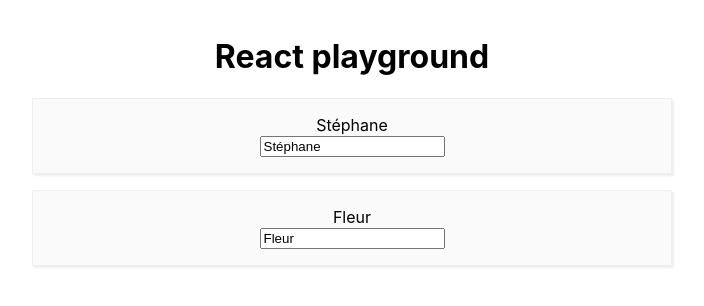
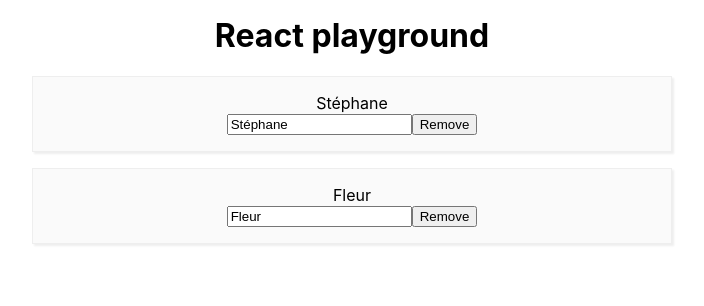
Before and after one commit to avine/react-playground, a React (Create React App) app: page / in a window 1280 px wide. Shown: the top 306 px of the page, without its empty margins (288-992 px from the left). Built offline with nearby package versions, Linux system fonts and the light colour scheme.

Commit message:
Enable removing from the list

```diff
--- a/src/App.tsx
+++ /dev/null
@@ -1,43 +0,0 @@
-import React, { Component } from 'react';
-import './App.css';
-
-import Persons from './components/Persons/Persons';
-import { IPerson } from './components/Persons/Person/Person';
-
-interface IAppProps {
-  title: string;
-}
-
-interface IAppState {
-  persons: IPerson[];
-}
-
-class App extends Component<IAppProps, IAppState> {
-  public state: IAppState = {
-    persons: [
-      { id: 1, name: 'Stéphane' },
-      { id: 2, name: 'Fleur' }
-    ]
-  };
-
-  public changeHandler = (person: IPerson) => {
-    this.setState((state: IAppState) => ({
-      persons: state.persons.map(p => p.id === person.id ? person : p)
-    }));
-  };
-
-  constructor(props: IAppProps) {
-    super(props);
-  }
-
-  public render() {
-    return (
-      <div className="App">
-        <h1>{this.props.title}</h1>
-        <Persons persons={this.state.persons} changeHandler={this.changeHandler} />
-      </div>
-    );
-  }
-}
-
-export default App;
--- /dev/null
+++ b/src/components/Header/Header.module.scss
@@ -0,0 +1,3 @@
+.title {
+    margin-top: 0;
+}
--- /dev/null
+++ b/src/components/Header/Header.tsx
@@ -0,0 +1,15 @@
+import * as React from 'react';
+
+import styles from './Header.module.scss';
+
+export interface IHeaderProps {
+  title: string;
+}
+
+const Header = (props: IHeaderProps) => {
+  return (
+    <h1 className={styles.title}>{props.title}</h1>
+  );
+};
+
+export default Header;
--- a/src/components/Persons/Person/Person.tsx
+++ b/src/components/Persons/Person/Person.tsx
@@ -10,6 +10,7 @@ export interface IPerson {
 export interface IPersonProps {
   person: IPerson;
   changeHandler: (person: IPerson) => void;
+  removeHandler: (person: IPerson) => void;
 }
 
 const Person = (props: IPersonProps) => {
@@ -18,10 +19,14 @@ const Person = (props: IPersonProps) => {
     props.changeHandler(newPerson);
   };
 
+  const buttonHandler = () => props.removeHandler(props.person);
+
   return (
     <p className={styles.Person}>
-      {props.person.name}<br />
+      {props.person.name}
+      <br />
       <input onChange={inputHandler} value={props.person.name} />
+      <button onClick={buttonHandler}>Remove</button>
     </p>
   );
 };
--- a/src/components/Persons/Persons.tsx
+++ b/src/components/Persons/Persons.tsx
@@ -4,18 +4,18 @@ import Person, { IPerson } from './Person/Person';
 export interface IPersonsProps {
   persons: IPerson[];
   changeHandler: (person: IPerson) => void;
+  removeHandler: (person: IPerson) => void;
 }
 
-const Persons = (props: IPersonsProps) => {
-  return (
+const Persons = (props: IPersonsProps) => (
   <div>
     {props.persons.map(person => <Person
       key={person.id}
       person={person}
       changeHandler={props.changeHandler}
+      removeHandler={props.removeHandler}
     />)}
   </div>
 );
-};
 
 export default Persons;
--- /dev/null
+++ b/src/containers/App.tsx
@@ -0,0 +1,57 @@
+import React, { Component } from 'react';
+import './App.css';
+
+import Persons from '../components/Persons/Persons';
+import Header from '../components/Header/Header';
+import { IPerson } from '../components/Persons/Person/Person';
+
+interface IAppProps {
+  title: string;
+}
+
+interface IAppState {
+  persons: IPerson[];
+}
+
+class App extends Component<IAppProps, IAppState> {
+  public state: IAppState = {
+    persons: [
+      { id: 1, name: 'Stéphane' },
+      { id: 2, name: 'Fleur' }
+    ]
+  };
+
+  public changeHandler = (person: IPerson) => {
+    this.setState((state: IAppState) => ({
+      persons: state.persons.map(p => p.id === person.id ? person : p)
+    }));
+  };
+
+  public removeHandler = (person: IPerson) => {
+    this.setState((state: IAppState) => ({
+      persons: state.persons.filter(p => p.id !== person.id)
+    }));
+  };
+
+  // constructor(props: IAppProps) {
+  //   super(props);
+  // }
+
+  public render() {
+    return (
+      <div className="App">
+        <Header title="React playground" />
+        {
+          this.state.persons.length
+          ? <Persons
+              persons={this.state.persons}
+              changeHandler={this.changeHandler}
+              removeHandler={this.removeHandler} />
+          : <p>No entries.</p>
+        }
+      </div>
+    );
+  }
+}
+
+export default App;
--- a/src/index.tsx
+++ b/src/index.tsx
@@ -1,7 +1,7 @@
 import React from 'react';
 import ReactDOM from 'react-dom';
 import './index.css';
-import App from './App';
+import App from './containers/App';
 import * as serviceWorker from './serviceWorker';
 
 ReactDOM.render(<App title="React playground" />, document.getElementById('root'));
```
Also changed, not shown: src/containers/App.css (renamed from src/App.css), 1 other file (tests, documents, lock files or other folders). Lines whose indentation alone changed are shown as unchanged.
